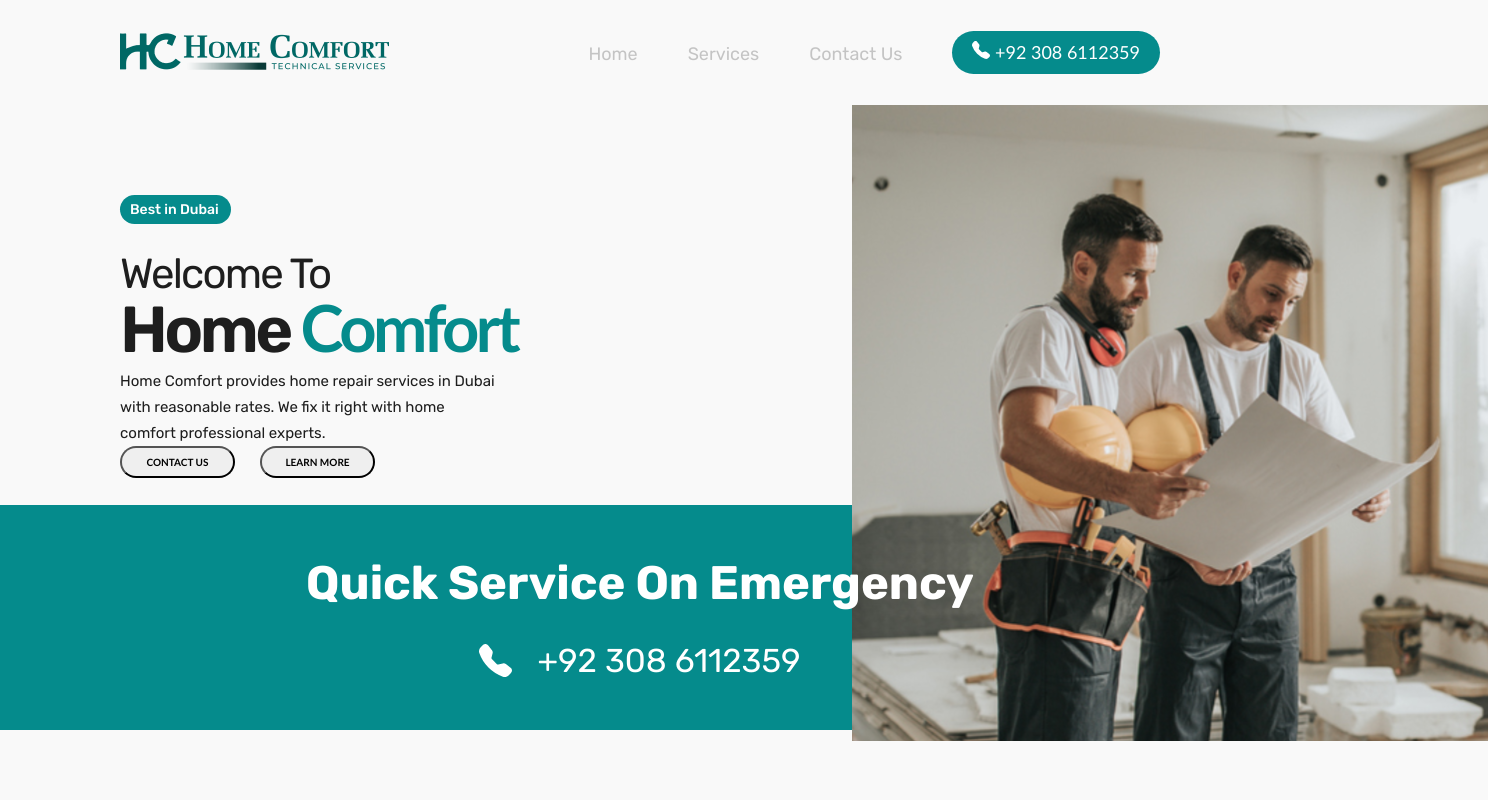
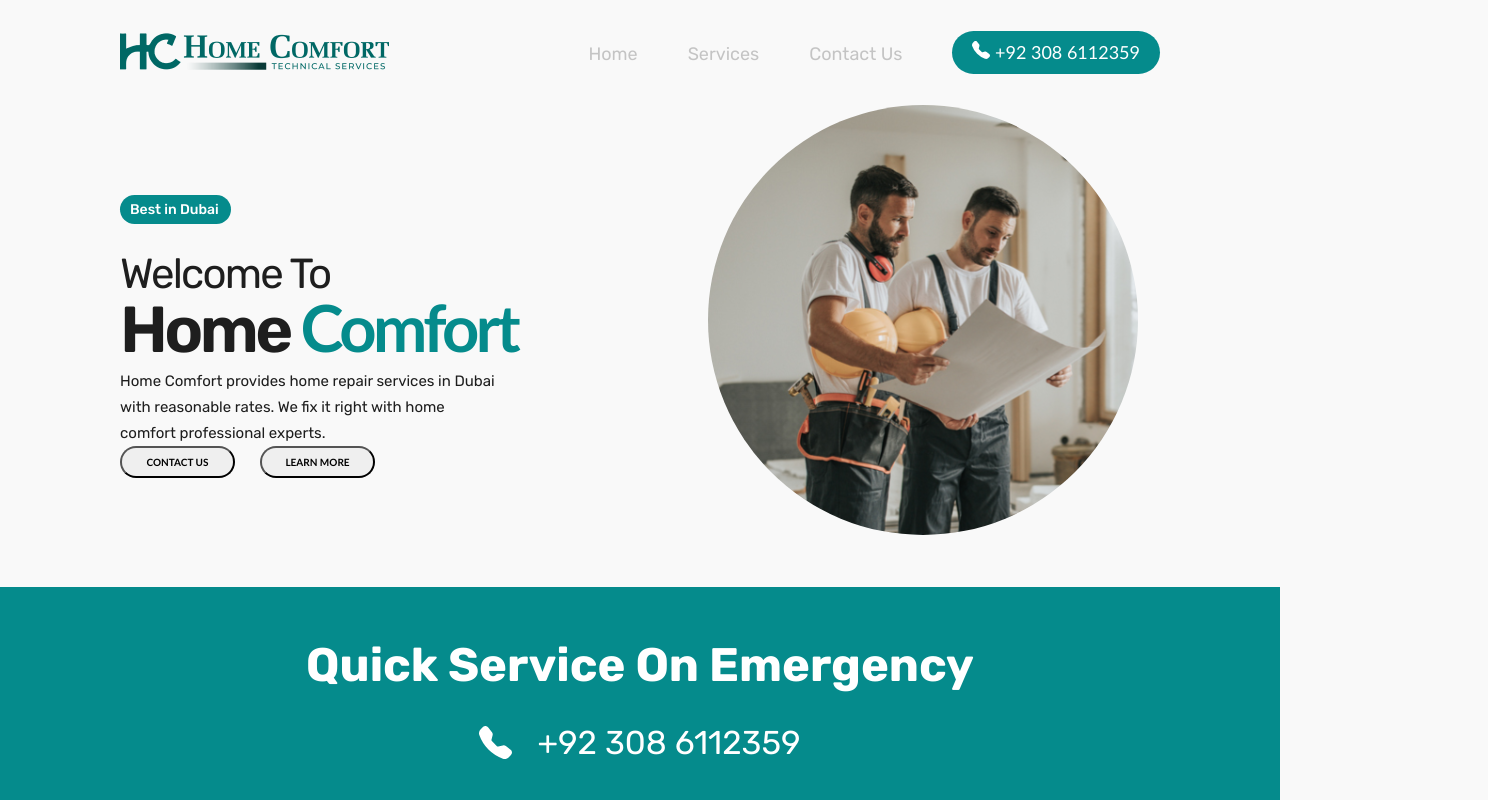
Before and after one commit to sarab421/first, a React (Create React App) app: page / in a window 1280 px wide. Shown: the top 800 px of the page, 1488 px wide, since content can reach past the window. Built offline with nearby package versions, Linux system fonts and the light colour scheme.

Commit message:
image problem solved

```diff
--- a/src/pages/homePage/style.css
+++ b/src/pages/homePage/style.css
@@ -74,9 +74,13 @@ letter-spacing: -1.8px;
 
  /* .................. */
 /* image css */
+.bannerImg img{
+    width: 100%;
+    border-radius: 234px;
+}
 .bannerImg{
-    width: 142px;
-height: 400px;
+    width: 430px;
+    height: 482px;
 flex-shrink: 0;
 border-radius: 60px;
 margin: auto;
```
